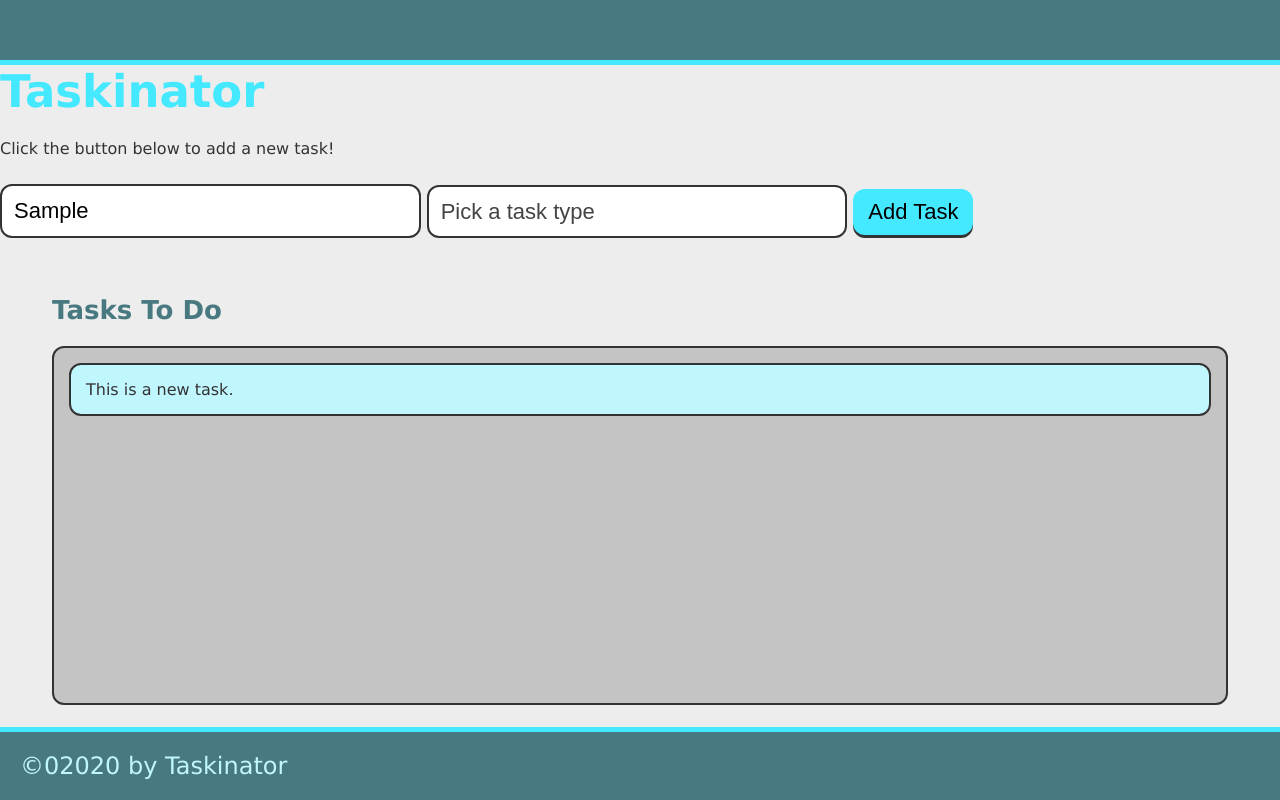
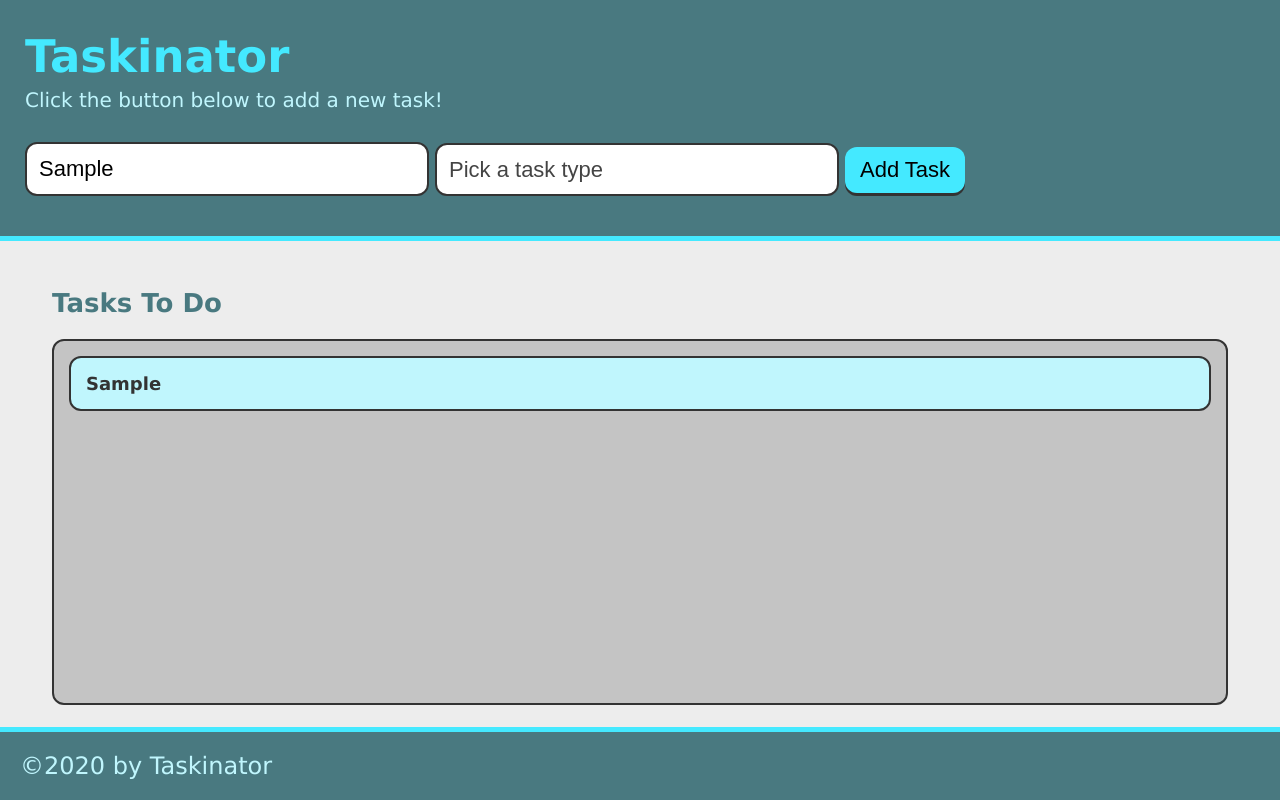
Before and after one commit to Crimsonsurf07/Taskinator, a plain HTML site: page index.html in a window 1280 px wide. Both pictures are taken after typing "Sample" into the empty fields and a click on the button "Add Task". Drawn offline with Linux system fonts and the light colour scheme.

Commit message:
form functional

```diff
--- a/assets/js/script.js
+++ b/assets/js/script.js
@@ -3,10 +3,24 @@ var tasksToDoEl = document.querySelector("#tasks-to-do");
 
 var createTaskHandler = function(event) {
     event.preventDefault();
+    var taskNameInput = document.querySelector("input[name='task-name'").value;
+    var taskTypeInput = document.querySelector("select[name='task-type']").value;
 
+
+    // create list item
     var listItemEl = document.createElement("li");
     listItemEl.className = "task-item";
-    listItemEl.textContent = "This is a new task.";
+
+    // create div to hold task info and add to list item
+    var taskInfoEl = document.createElement("div");
+    // give it a class name
+    taskInfoEl.className = "task-info";
+    // add HTML content to div
+    taskInfoEl.innerHTML = "<h3 class='task-name'>" + taskNameInput + "</h3><span class='task-type'>" + taskTypeInput + "</span>";
+
+    listItemEl.appendChild(taskInfoEl);
+
+    // add entire list item to list
     tasksToDoEl.appendChild(listItemEl);
 
 };
--- a/index.html
+++ b/index.html
@@ -1,42 +1,49 @@
 <!DOCTYPE html>
 <html lang="en">
+
 <head>
   <meta charset="UTF-8">
-    <meta http-equiv="X-UA-Compatible" content="IE=edge">
   <meta name="viewport" content="width=device-width, initial-scale=1.0">
-    <link rel="stylesheet" href="assets/css/style.css" />
-    <title>Document</title>
+  <meta http-equiv="X-UA-Compatible" content="ie=edge">
+  <title>Taskinator</title>
+  <link rel="stylesheet" href="./assets/css/style.css">
 </head>
+
 <body>
-    <header></header>
-    <h1 class="page-title"> Taskinator</h1>
-    <p> Click the button below to add a new task!</p>
+
+  <header>
+    <h1 class="page-title">Taskinator</h1>
+    <p>Click the button below to add a new task!</p>
     <form id="task-form">
       <div class="form-group">
-            <input type="text" name="task-name" placeholder="Enter Task Name"/>
+        <input type="text" name="task-name" placeholder="Enter Task Name" />
       </div>
       <div class="form-group">
         <select name="task-type" class="select-dropdown">
-                <option value= "" disabled selected>Pick a task type</option>
+          <option value="" disabled selected>Pick a task type</option>
           <option value="Print">Print</option>
-                <option value="WEb">Web</option>
+          <option value="Web">Web</option>
           <option value="Mobile">Mobile</option>
         </select>
       </div>
       <div class="form-group">
-        <button id="save-task" class="btn" type="submit">Add Task</button>
+        <button class="btn" id="save-task" type="submit">Add Task</button>
       </div>
     </form>
+  </header>
+
   <main class="page-content">
     <section class="task-list-wrapper">
       <h2 class="list-title">Tasks To Do</h2>
       <ul class="task-list" id="tasks-to-do"></ul>
     </section>
   </main>
+
   <footer>
-        &copy;02020 by Taskinator
+    &copy;2020 by Taskinator
   </footer>
 
   <script src="./assets/js/script.js"></script>
 </body>
+
 </html>
```
Lines whose indentation alone changed are shown as unchanged.
